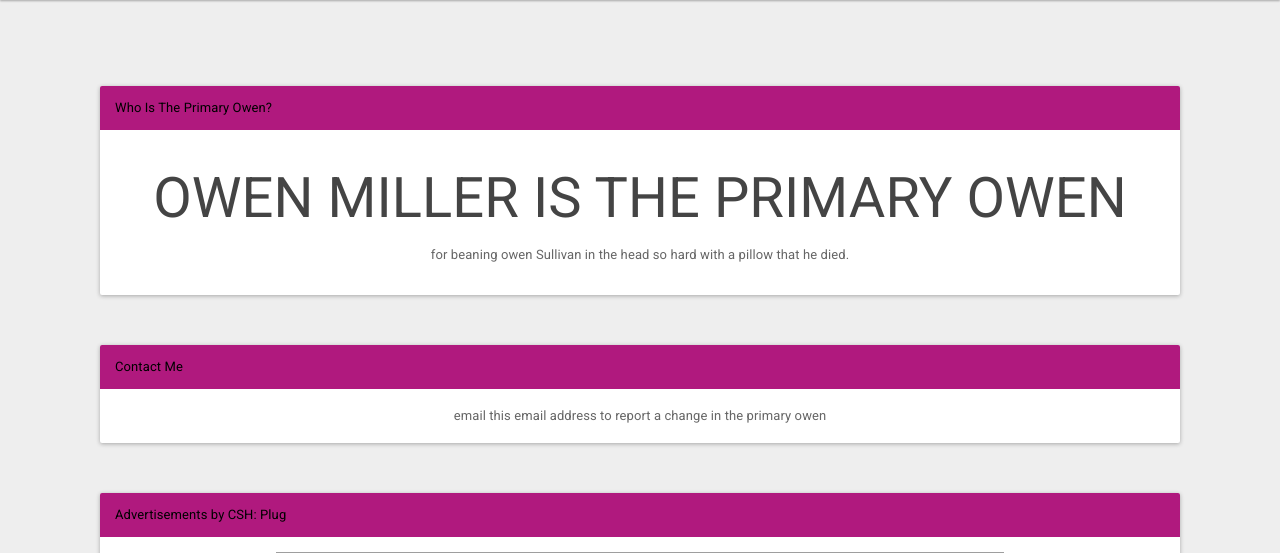
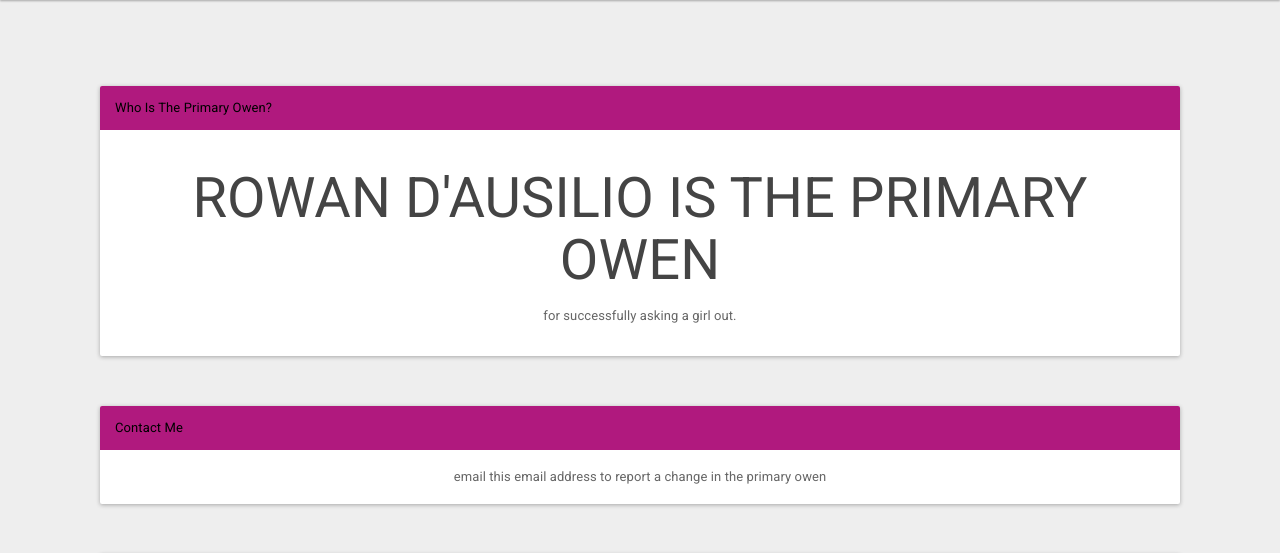
Before and after one commit to wgahnagl/primaryOwenTracker, a Flask app: page / in a window 1280 px wide. Shown: the part 64-617 px from the top of the page. Run offline with Flask 2, Linux system fonts and the light colour scheme; some libraries are stand-ins or nearby versions; grey boxes are pictures that could not be loaded.

Commit message:
Changed the primary Owen to Rowan

```diff
--- a/primaryOwenTracker/templates/index.html
+++ b/primaryOwenTracker/templates/index.html
@@ -12,11 +12,11 @@
       <div class = "winner-body">
          <h1>
             <center>
-            OWEN MILLER IS THE PRIMARY OWEN
+            ROWAN D'AUSILIO IS THE PRIMARY OWEN
          </h1>
          <p>
          <center>
-         for beaning owen Sullivan in the head so hard with a pillow that he died.</p>
+         for successfully asking a girl out.</p>
          </a>
       </div>
    </div>
```
